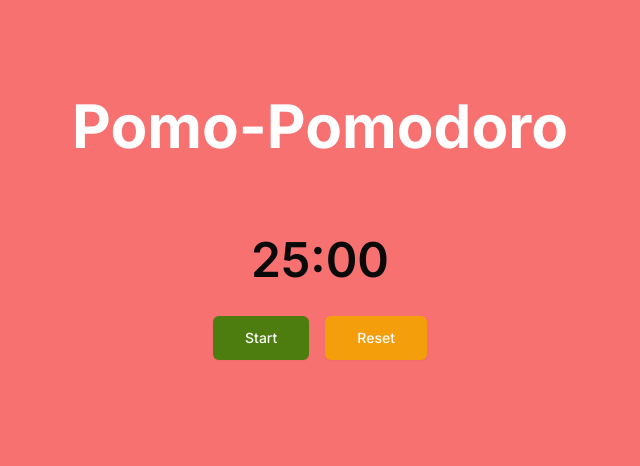
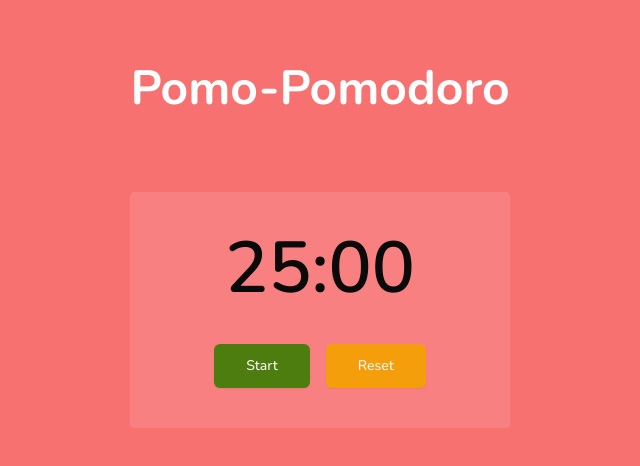
Before and after one commit to bzenky/pomo-pomodoro, a Next.js app: page / in a window 1280 px wide. Shown: the top 466 px of the page, without its empty margins (320-960 px from the left). Built offline with nearby package versions, Linux system fonts and the light colour scheme; no server answers.

Commit message:
style: fonts and components

```diff
--- a/app/layout.tsx
+++ b/app/layout.tsx
@@ -1,8 +1,10 @@
 import type { Metadata } from 'next'
-import { Inter } from 'next/font/google'
+import { Nunito } from 'next/font/google'
 import './globals.css'
 
-const inter = Inter({ subsets: ['latin'] })
+const nunito = Nunito({
+  subsets: ['latin'],
+})
 
 export const metadata: Metadata = {
   title: 'Pomo-Pomodoro',
@@ -15,8 +17,8 @@ export default function RootLayout({
   children: React.ReactNode
 }) {
   return (
-    <html lang="en">
-      <body className={inter.className}>
+    <html lang="en" className={nunito.className}>
+      <body className="antialiased">
         {children}
       </body>
     </html>
--- a/app/page.tsx
+++ b/app/page.tsx
@@ -2,10 +2,10 @@ import { Timer } from "@/components/timer";
 
 export default function Home() {
   return (
-    <main className="flex min-h-screen flex-col items-center p-24 bg-red-400">
-      <div className="max-w-screen-lg">
-        <div className="max-w-5xl w-full flex items-center justify-center mb-20">
-          <h1 className="text-6xl text-white font-bold">Pomo-Pomodoro</h1>
+    <main className="flex min-h-screen flex-col items-center p-16 bg-red-400">
+      <div className="max-w-5xl">
+        <div className="flex items-center justify-center mb-20">
+          <h1 className="text-2xl text-white font-bold xs:text-5xl">Pomo-Pomodoro</h1>
         </div>
 
         <Timer />
--- a/components/timer.tsx
+++ b/components/timer.tsx
@@ -87,12 +87,12 @@ export function Timer() {
   if (timer === 0) handleCycle()
 
   return (
-    <div className="flex flex-col">
-      <span className="text-center text-5xl font-semibold">
+    <div className="flex flex-col bg-sky-50/10 px-12 py-10 rounded">
+      <span className="text-center text-7xl font-semibold">
         {minutes}:{seconds}
       </span>
 
-      <div className="flex justify-center gap-4 mt-8">
+      <div className="flex justify-center gap-4 mt-10">
         <Button
           onClick={handleTimer}
           size="lg"
@@ -116,7 +116,7 @@ export function Timer() {
                 <button type="button" onClick={handleCycle}>
                   <SkipForward
                     size={32}
-                    className="text-red-700"
+                    className="text-red-700 hover:text-red-800 transition-colors"
                   />
                 </button>
               </TooltipTrigger>
--- a/tailwind.config.ts
+++ b/tailwind.config.ts
@@ -7,7 +7,7 @@ const config = {
     './components/**/*.{ts,tsx}',
     './app/**/*.{ts,tsx}',
     './src/**/*.{ts,tsx}',
-	],
+  ],
   prefix: "",
   theme: {
     container: {
@@ -58,6 +58,9 @@ const config = {
         md: "calc(var(--radius) - 2px)",
         sm: "calc(var(--radius) - 4px)",
       },
+      screens: {
+        "xs": "475px",
+      },
       keyframes: {
         "accordion-down": {
           from: { height: "0" },
```
